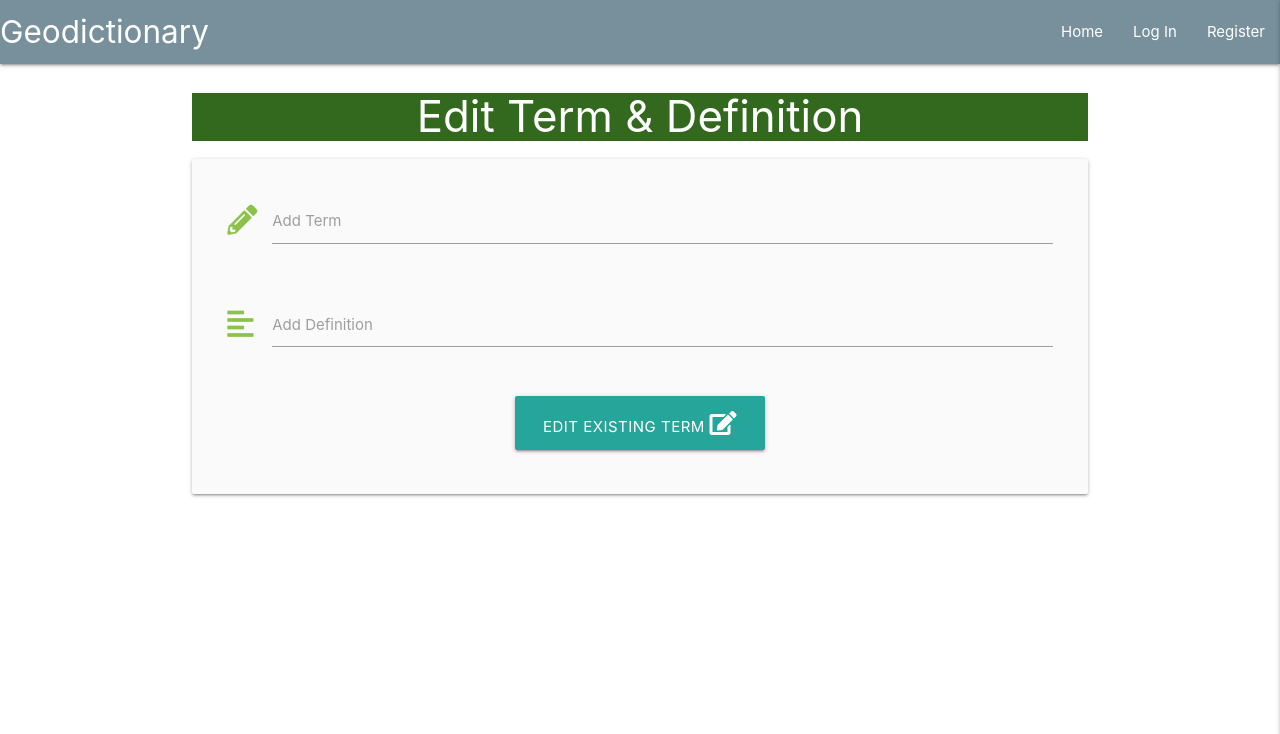
After one commit to sruss07/MS03-Geodictionary, a Flask app: template templates/edit_term.html in a window 1280 px wide. The commit adds this page. Shown: the top 734 px of the page. Run offline with Flask 2, Linux system fonts and the light colour scheme; the template is opened without the code that fills it, so the values that code supplies are empty; some libraries are stand-ins or nearby versions.

Commit message:
connected term edit button

```diff
--- a/app.py
+++ b/app.py
@@ -113,7 +113,25 @@ def add_term():
         mongo.db.geoTerms.insert_one(geoTerms)
         flash("Thanks, new earth science term and definition added")
         return redirect(url_for("get_geoTerms"))
+
+    geoTerms = mongo.db.geoTerms.find().sort("term", 1)
     return render_template("add_term.html")
+
+
+@app.route("/edit_term/term_id", methods=["GET", "POST"])
+def edit_term(term_id):
+    if request.method == "POST":
+        geoTerms = {
+            "term": request.form.get("term"),
+            "definition": request.form.get("definition"),
+            "created_by": session["user"]
+        }
+        mongo.db.geoTerms.update({"_id": ObjectId(term_id)}, geoTerms)
+        flash("Thanks, earth science term and definition updated")
+
+    term = mongo.db.geoTerms.find_one({"_id": ObjectId(term_id)})
+    geoTerms = mongo.db.geoTerms.find().sort("term", 1)
+    return render_template("edit_term.html", term=term)
 
 
 if __name__ == "__main__":
--- /dev/null
+++ b/templates/edit_term.html
@@ -0,0 +1,36 @@
+{% extends "base.html" %}
+{% block content %}
+
+<h3 class="white-text light-green darken-4 center-align">Edit Term & Definition</h3>
+
+<div class="row card-panel grey lighten-5">
+    <form class="col s12" method="POST" action="{{ url_for('edit_term', term_id=term._id) }}">
+        <!--Add term field-->
+        <div class="row">
+            <div class="input-field col s12">
+                <i class="fas fa-pencil-alt prefix light-green-text darken-4">
+                </i>
+                <input id="term" name="term" minlength="2" maxlength="70"       type="text" class="validate" required>
+                <label for="term">Add Term</label>
+            </div>
+        </div>
+        <!--Add definition field-->
+        <div class="row">
+            <div class="input-field col s12">
+                <i class="fas fa-align-left prefix light-green-text darken-4">
+                </i>
+                    <textarea id="definition" name="definition" minlength="5" maxlength="750"  class="materialize-textarea validate" required></textarea>
+                <label for="definition">Add Definition</label>
+            </div>
+        </div>
+        <!--Submit button-->
+        <div class="row">
+            <div class="col s12 center-align">
+                <button type="submit" class="btn-large submit-button">
+                Edit Existing Term <i class="fas fa-edit"></i></button>
+            </div>
+        </div>
+    </form>
+</div>
+
+{% endblock %}
--- a/templates/terms.html
+++ b/templates/terms.html
@@ -10,7 +10,8 @@
                 <div class="col s3">
                     <i class="fas fa-caret-down"></i>
                     <a href="" class="btn-small green accent-4">Done</a>
-                    <a href="" class="btn-small light-blue lighten-1">Edit</a>
+                    <a href="{{ url_for('edit_term', term_id=term._id) }}"
+                    class="btn-small light-blue lighten-1">Edit</a>
                 </div>
                 <div class="col s9">
 
```
